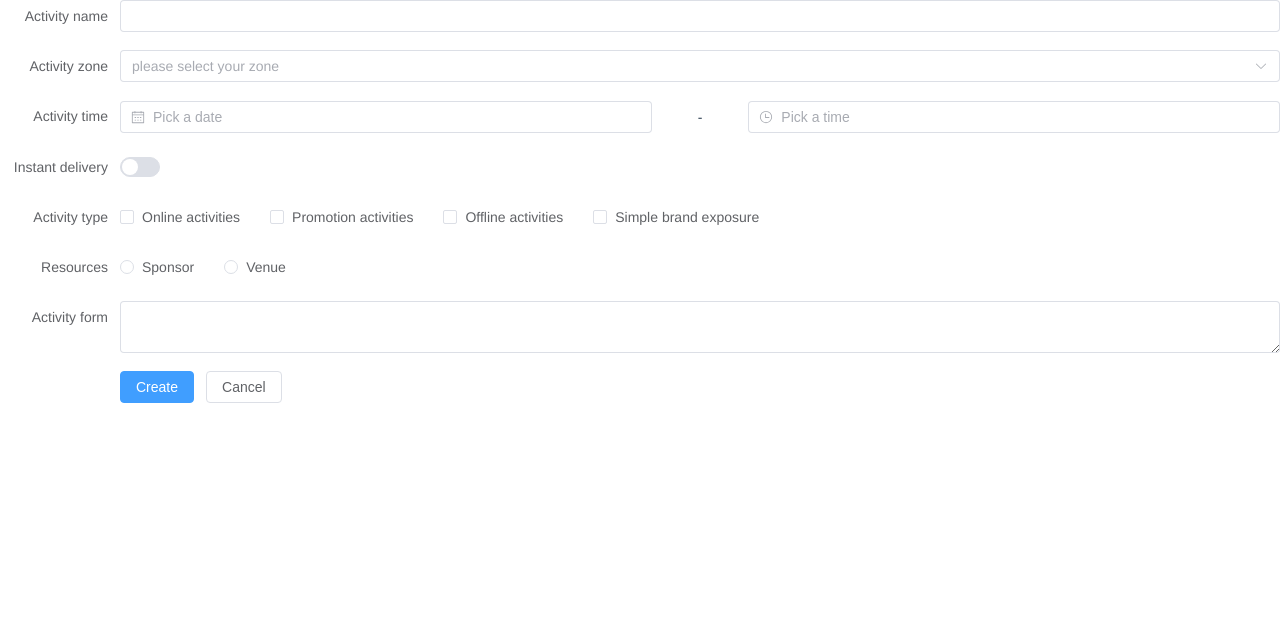
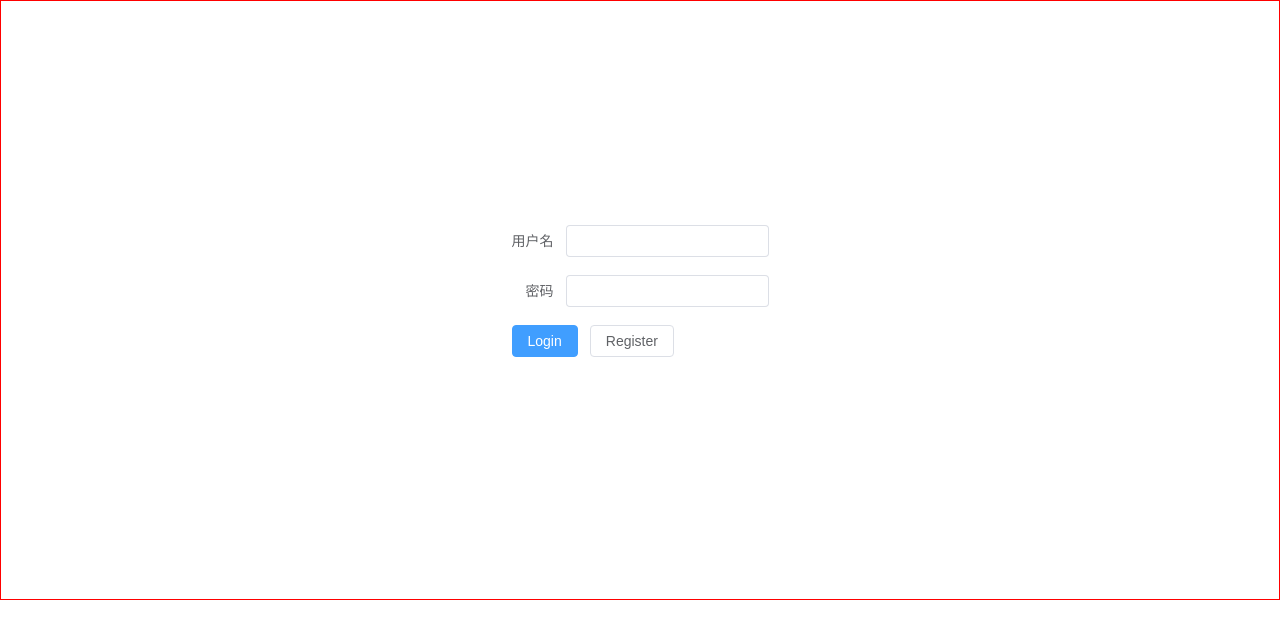
Before and after one commit to Hefeixiong/vue-manager, a Vue app: page /login in a window 1280 px wide. Shown: the top 638 px of the page. Built offline with nearby package versions, Linux system fonts and the light colour scheme.

Commit message:
完成等路由基本布局

```diff
--- a/src/view/Login.vue
+++ b/src/view/Login.vue
@@ -1,59 +1,20 @@
 <template>
-  <el-form :model="form" label-width="120px">
-    <el-form-item label="Activity name">
-      <el-input v-model="form.name" />
-    </el-form-item>
-    <el-form-item label="Activity zone">
-      <el-select v-model="form.region" placeholder="please select your zone">
-        <el-option label="Zone one" value="shanghai" />
-        <el-option label="Zone two" value="beijing" />
-      </el-select>
-    </el-form-item>
-    <el-form-item label="Activity time">
-      <el-col :span="11">
-        <el-date-picker
-          v-model="form.date1"
-          type="date"
-          placeholder="Pick a date"
-          style="width: 100%"
-        />
-      </el-col>
-      <el-col :span="2" class="text-center">
-        <span class="text-gray-500">-</span>
-      </el-col>
-      <el-col :span="11">
-        <el-time-picker
-          v-model="form.date2"
-          placeholder="Pick a time"
-          style="width: 100%"
-        />
-      </el-col>
-    </el-form-item>
-    <el-form-item label="Instant delivery">
-      <el-switch v-model="form.delivery" />
-    </el-form-item>
-    <el-form-item label="Activity type">
-      <el-checkbox-group v-model="form.type">
-        <el-checkbox label="Online activities" name="type" />
-        <el-checkbox label="Promotion activities" name="type" />
-        <el-checkbox label="Offline activities" name="type" />
-        <el-checkbox label="Simple brand exposure" name="type" />
-      </el-checkbox-group>
-    </el-form-item>
-    <el-form-item label="Resources">
-      <el-radio-group v-model="form.resource">
-        <el-radio label="Sponsor" />
-        <el-radio label="Venue" />
-      </el-radio-group>
-    </el-form-item>
-    <el-form-item label="Activity form">
-      <el-input v-model="form.desc" type="textarea" />
-    </el-form-item>
-    <el-form-item>
-      <el-button type="primary" @click="onSubmit">Create</el-button>
-      <el-button>Cancel</el-button>
-    </el-form-item>
-  </el-form>
+    <div class="login-wrapper">
+        <el-form class="login-from" :model="form" label-width="auto">
+            <el-form-item label="用户名">
+                <el-input v-model="form.name" clearable/>
+            </el-form-item>
+
+            <el-form-item label="密码">
+                <el-input v-model="form.password" show-password/>
+            </el-form-item>
+
+            <el-form-item>
+                <el-button type="primary" @click="onSubmit">Login</el-button>
+                <el-button>Register</el-button>
+            </el-form-item>
+        </el-form>
+    </div>
 </template>
 
 <script lang="ts" setup>
@@ -62,16 +23,24 @@ import { reactive } from 'vue'
 // do not use same name with ref
 const form = reactive({
   name: '',
-  region: '',
-  date1: '',
-  date2: '',
-  delivery: false,
-  type: [],
-  resource: '',
-  desc: '',
+  password: '',
 })
 
 const onSubmit = () => {
-  console.log('submit!')
+  console.log('submit!', form)
 }
 </script>
+
+<style lang="scss">
+    .login-wrapper {
+        display: flex;
+        justify-content: center;
+        align-items: center;
+        border: 1px solid red;
+        height: 600px;
+
+        > login-from {
+            border: 1px solid red;
+        }
+    }
+</style>
```
Also changed, not shown: src/routes/index.ts (+4 -4 lines).
